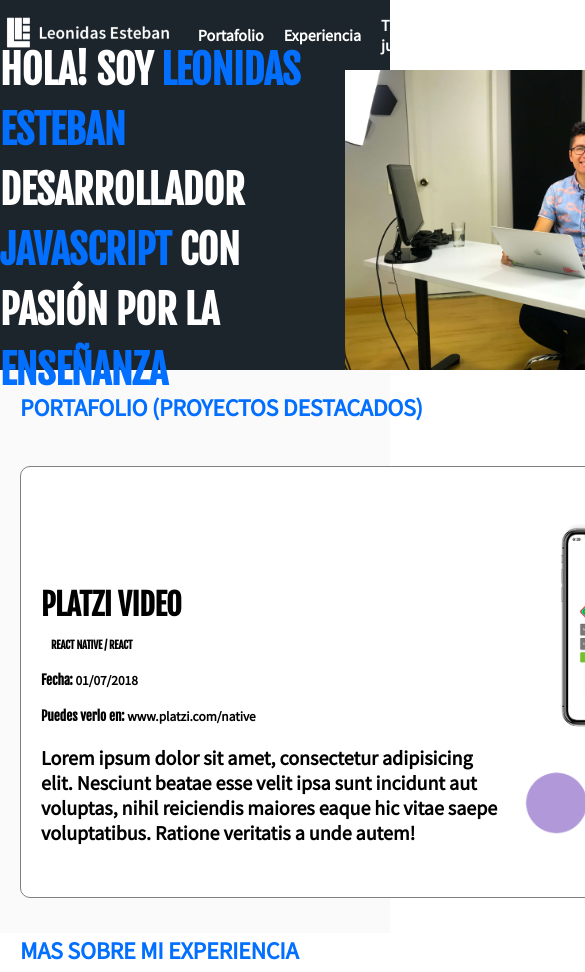
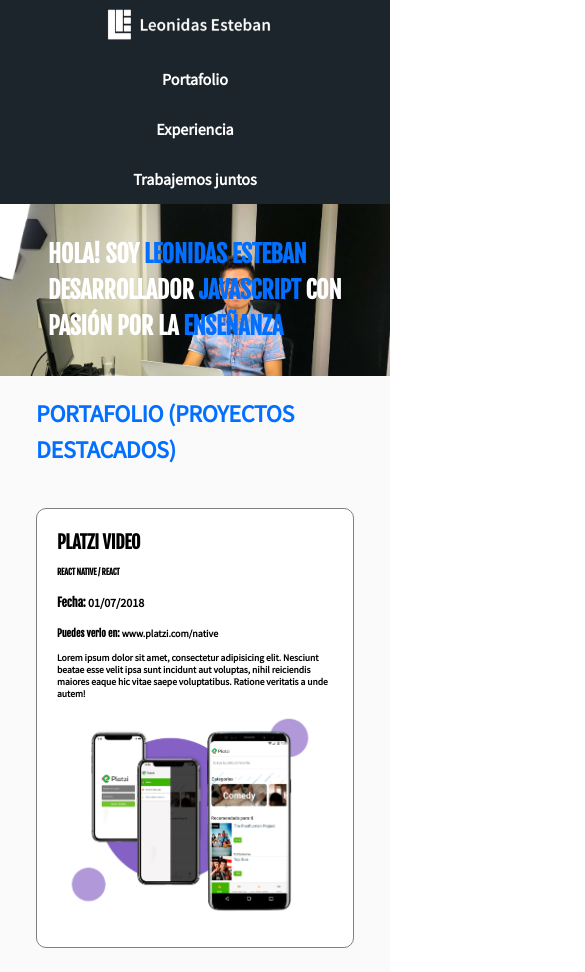
Before and after one commit to romeroviviana/study, a plain HTML site: page desarrollo-web-2019/index.html in a window 390 px wide. Shown: the top 972 px of the page, 585 px wide, since content can reach past the window. Drawn offline with Linux system fonts and the light colour scheme.

Commit message:
positions y footer, formulario y hero

```diff
--- a/desarrollo-web-2019/css/estilos.css
+++ b/desarrollo-web-2019/css/estilos.css
@@ -44,6 +44,7 @@
 	display: flex;
 	align-items: center;
 	justify-content: space-between;
+	flex-wrap: wrap;
 }
 .hero-img{
 	object-fit: cover;
@@ -58,24 +59,29 @@
 	display: flex;
 	align-items: center;
 	justify-content: space-between;
+	flex-wrap: wrap;
 }
 .portfolio{
 	background:  #fafafa;
 	padding: 20px;
 }
 .project-details{
-	width: 500px;
-	height: 200px;
+	width: 50%;
+	/* height: 200px;  */
 }
 .project-title{
 	font-size: 30px;
 	margin: 0px 0 10px;
 }
 .project-imageContainer{
-	width: 500px;
+	width: 50%;
+}
+.project-imageContainer img{
+	max-width: 100%;
+	width: 100%;
 }
 .project-course, .project-date .project-url{
-	margin: 10px;
+	margin: 10px 0;
 }
 .project-description{
 	font-size: 20px;
@@ -90,6 +96,7 @@
 	justify-content: space-between;
 	height: 70px;
 	align-items: center;
+	flex-wrap: wrap;
 }
 
 ol, ul{
@@ -127,6 +134,7 @@
 	display: flex;
 	align-items: center;
 	justify-content: space-between;
+	flex-wrap: wrap;
 }
 .footer img{
 	vertical-align: middle;
@@ -179,6 +187,7 @@
 	display: flex;
 	align-items: center;
 	justify-content: space-between;
+	flex-wrap: wrap;
 }
 .social{
 
@@ -233,11 +242,122 @@
 
 }
 .container{
-	width: 1000px;
+	max-width: 1000px;
+	width: 100%;
 	margin: 0 auto;
 	display: inherit;
 	justify-content: inherit;
 	align-items: inherit;
 	height: inherit;
 	flex-wrap: inherit;
+	flex: 1;
 }
+
+@media screen and (max-width: 1024px){
+	.container{
+		padding: 0 1em;
+		width: auto;
+	}
+	.hero{
+		height: auto;
+		position: relative;
+		overflow: hidden;
+		padding: 2em;
+	}
+	.hero-img{
+		position: absolute;
+		z-index: 1;
+		left: 0;
+		right: 0;
+		bottom: 0;
+		top: 0;
+		width: 100%;
+	}
+	h1{
+		font-size: 2em;
+		z-index: 2;
+	}
+}
+@media screen and (max-width: 767px){
+
+
+	.header{
+		display: block;
+		height: auto;
+	}
+	.header ol{
+		display: block;
+	}
+	.header ol li{
+		height: 50px;
+	}
+	.header a{
+		justify-content: center;
+	}
+	.header .logo{
+		text-align: center;
+	}
+	.project{
+		display: block;
+	}
+	.project-imageContainer{
+		width: auto;
+		text-align: center;
+	}
+	.project-details{
+		width: auto;
+		font-size:10px;
+	}
+	.project-title{
+		font-size:1.5em;
+		margin-bottom: .3em;
+	}
+	.project-url{
+		font-size: 1em;
+	}
+	.project-course{
+		font-size: .7em;
+	}
+	.project-date{
+		font-size: 1.2em;
+	}
+	.project-description{
+		font-size: .8em;
+	}
+	.project-course, .project-date .project-url{
+		margin: .em o;
+	}
+}
+@media screen and (max-width: 480px){
+	h1{
+		font-size: 1.5em;
+	}
+	.project-details{
+		font-size: 12px;
+	}
+	.contact{
+		height: auto;
+		padding: 1em 0;
+		text-align: center;
+		display: block;
+	}
+	.form-email button{
+		margin: 1.5em auto;
+	}
+	.form-email h3{
+		margin-top: 0;
+	}
+	.footer{
+		display: block;
+		text-align: center;
+		padding: 1px;
+	}
+}
+@media screen and (max-width: 320px){
+	h1{
+		font-size: 1.2em;
+	}
+	.hero{
+		padding: 2em 1em;
+	}
+}
--- a/desarrollo-web-2019/index.html
+++ b/desarrollo-web-2019/index.html
@@ -2,6 +2,7 @@
 <html lang="es">
 <head>
 	<meta charset="UTF-8">
+	<meta name="viewport" content="width=device-width,initial-scale=1">
 	<title>Hola soy Viviana Romero</title>
 	<link rel="ico" type="image/png" href="images/favicon.png">
 	<link href="https://fonts.googleapis.com/css?family=Fjalla+One|Source+Sans+Pro" rel="stylesheet">
@@ -59,11 +60,11 @@
 			</article>
 		</div>
 	</section>
-	<div class="container">
+	<!-- <div class="container">
 		<h2 class="event-list-title">Mas sobre mi experiencia</h2>
 
-	</div>
-	<section id="eventos" class="event-list">
+	</div> -->
+	<!-- <section id="eventos" class="event-list">
 		<div class="container">
 			<article class="event">
 				<figure class="event-imageContainer">
@@ -110,7 +111,7 @@
 				</div>
 			</article>
 		</div>
-	</section>
+	</section> -->
 	<section id="contacto" class="contact">
 		<div class="container">
 			<form action="" class="form-email">
```
